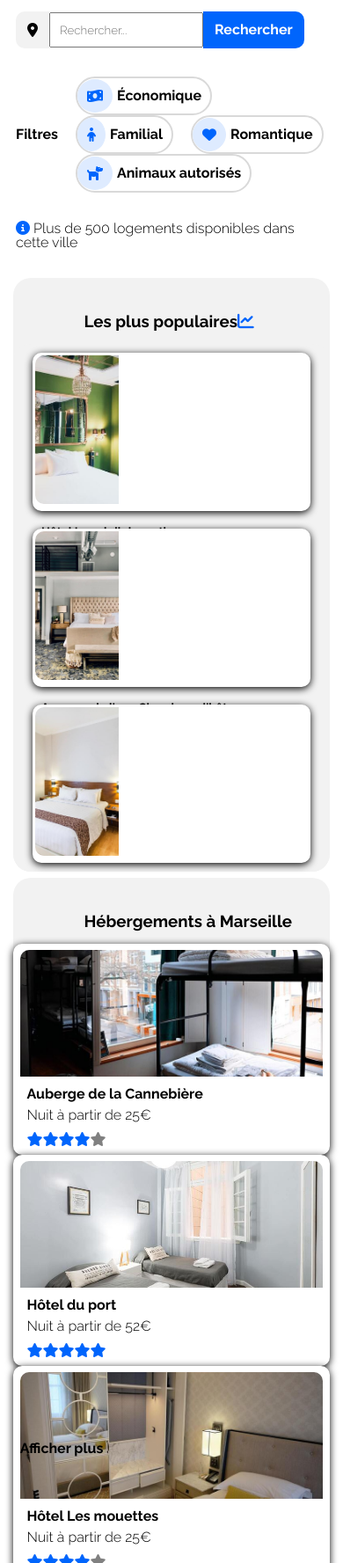
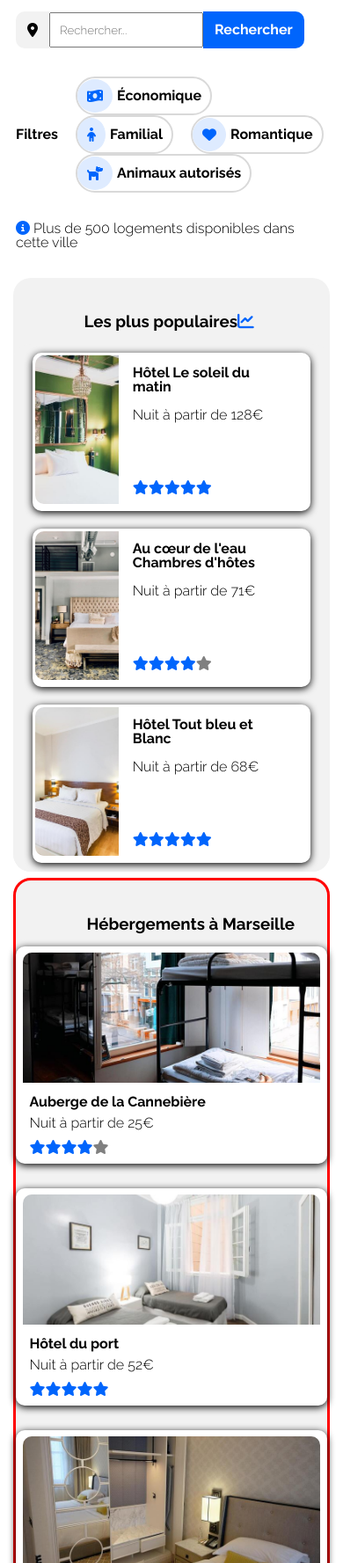
Before and after one commit to Majeste0/Reservia, a plain HTML site: page a/index.html in a window 390 px wide. Shown: the part 223-2000 px from the top of the page at 88% size. Drawn offline with Linux system fonts and the light colour scheme; files that its build step writes are made by us from their sources; files whose address does not match are found by name.

Commit message:
Rename Index + Responsive + Populaires

```diff
--- a/Index.html
+++ b/a/index.html
@@ -2,9 +2,9 @@
 <html lang="fr">
 <head>
 	<meta charset="utf-8">
-	<title>Titre de la page</title>
+	<meta name="viewport" content="width=device-width">
+	<title>Reservia</title>
 	<link rel="stylesheet" href="style.css">
-	<script src="script.js"></script>
 	<link rel="preconnect" href="https://fonts.gstatic.com">
 	<link href="https://fonts.googleapis.com/css2?family=Raleway:wght@300;700&display=swap" rel="stylesheet">
 	<script src="https://kit.fontawesome.com/49e168a0b2.js" crossorigin="anonymous"></script>
@@ -74,7 +74,7 @@
 					<a href="">
 						<img src="Ressources_Maquette/Reservia/images/hebergements/4_small/Auberge-de-la-Cannebière.jpg" class="img_marseille" alt="Logement">
 					</a>
-					<h2 class="titre_image">Auberge de la Cannebière</h2>
+					<h5 class="titre_image">Auberge de la Cannebière</h5>
 					<p class="soustitre_image">Nuit à partir de 25€</p>
 					<i class="fas fa-star fa-star--true"></i><i class="fas fa-star fa-star--true"></i><i class="fas fa-star fa-star--true"></i><i class="fas fa-star fa-star--true"></i><i class="fas fa-star fa-star--false"></i>
 
@@ -86,7 +86,7 @@
 					<a href="">
 						<img src="Ressources_Maquette/Reservia/images/hebergements/4_small/Hôtel-du-port.jpg" class="img_marseille" alt="Logement">
 					</a>
-					<h2 class="titre_image">Hôtel du port</h2>
+					<h5 class="titre_image">Hôtel du port</h5>
 					<p class="soustitre_image">Nuit à partir de 52€</p>
 					<i class="fas fa-star fa-star--true"></i><i class="fas fa-star fa-star--true"></i><i class="fas fa-star fa-star--true"></i><i class="fas fa-star fa-star--true"></i><i class="fas fa-star fa-star--true"></i>
 
@@ -98,7 +98,7 @@
 					<a href="">
 						<img src="Ressources_Maquette/Reservia/images/hebergements/4_small/Hôtel-Les-mouettes.jpg" class="img_marseille" alt="Logement">
 					</a>
-					<h2 class="titre_image">Hôtel Les mouettes</h2>
+					<h5 class="titre_image">Hôtel Les mouettes</h5>
 					<p class="soustitre_image">Nuit à partir de 25€</p>
 					<i class="fas fa-star fa-star--true"></i><i class="fas fa-star fa-star--true"></i><i class="fas fa-star fa-star--true"></i><i class="fas fa-star fa-star--true"></i><i class="fas fa-star fa-star--false"></i>
 
@@ -110,7 +110,7 @@
 					<a href="">
 						<img src="Ressources_Maquette/Reservia/images/hebergements/4_small/Hôtel-de-la-mer.jpg" class="img_marseille" alt="Logement">
 					</a>
-					<h2 class="titre_image">Hôtel de la mer</h2>
+					<h5 class="titre_image">Hôtel de la mer</h5>
 					<p class="soustitre_image">Nuit à partir de 25€</p>
 					<i class="fas fa-star fa-star--true"></i><i class="fas fa-star fa-star--true"></i><i class="fas fa-star fa-star--true"></i><i class="fas fa-star fa-star--false"></i><i class="fas fa-star fa-star--false"></i>
 
@@ -121,7 +121,7 @@
 					<a href="">
 						<img src="Ressources_Maquette/Reservia/images/hebergements/4_small/Auberge-Le-Panier.jpg" class="img_marseille" alt="Logement">
 					</a>
-					<h2 class="titre_image">Auberge Le Panier</h2>
+					<h5 class="titre_image">Auberge Le Panier</h5>
 					<p class="soustitre_image">Nuit à partir de 23€</p>
 					<i class="fas fa-star fa-star--true"></i><i class="fas fa-star fa-star--true"></i><i class="fas fa-star fa-star--true"></i><i class="fas fa-star fa-star--true"></i><i class="fas fa-star fa-star--false"></i>
 
@@ -133,7 +133,7 @@
 					<a href="">
 						<img src="Ressources_Maquette/Reservia/images/hebergements/4_small/Hôtel-chez-Amina.jpg" class="img_marseille" alt="Logement">
 					</a>
-					<h2 class="titre_image">Hôtel chez Amina</h2>
+					<h5 class="titre_image">Hôtel chez Amina</h5>
 					<p class="soustitre_image">Nuit à partir de 96€</p>
 					<i class="fas fa-star fa-star--true"></i><i class="fas fa-star fa-star--true"></i><i class="fas fa-star fa-star--true"></i><i class="fas fa-star fa-star--true"></i><i class="fas fa-star fa-star--true"></i>
 
@@ -149,34 +149,44 @@
 			<h1 class="titre_populaires">Les plus populaires<i class="fas fa-chart-line"></i></h1>
 			<ul class="populaires">
 				<li class="populaire1">
-					<a href="">
 						<img src="Ressources_Maquette/Reservia/images/hebergements/4_small/Hôtel-Le-soleil-du-matin.jpg" class="img_populaires" alt ="Logement">
-					</a>
-					<h5 class="texte_populaire">Hôtel Le soleil du matin</h5>
-					<p class="texte_populaire">Nuit à partir de 128€</p>
+					<div class="texte_populaire">
+						<h5>Hôtel Le soleil du matin</h5>
+						<p>Nuit à partir de 128€</p>
+						<div class="populaire_star">
+						<i class="fas fa-star fa-star--true"></i><i class="fas fa-star fa-star--true"></i><i class="fas fa-star fa-star--true"></i><i class="fas fa-star fa-star--true"></i><i class="fas fa-star fa-star--true"></i>
+					</div>
+					</div>
+
+
+
 
 
 
 				</li>
 
 				<li class="populaire2">
-					<a href="">
 						<img src="Ressources_Maquette/Reservia/images/hebergements/3_medium/Hôtel-au-coeur-de-l'eau-chambres-d'hôtes.jpg" class="img_populaires" alt="Logement">
-					</a>
 					<div class="texte_populaire">
 						<h5>Au cœur de l'eau Chambres d'hôtes</h5>
 						<p>Nuit à partir de 71€</p>
+						<div class="populaire_star">
+						<i class="fas fa-star fa-star--true"></i><i class="fas fa-star fa-star--true"></i><i class="fas fa-star fa-star--true"></i><i class="fas fa-star fa-star--true"></i><i class="fas fa-star fa-star--false"></i>
+					</div>
 					</div>
 
 
 				</li>
 
 				<li class="populaire3">
-					<a href="">
 						<img src="Ressources_Maquette/Reservia/images/hebergements/4_small/Hôtel-Tout-bleu-et-Blanc.jpg" class="img_populaires" alt="Logement">
-					</a>
-					<h5 class="texte_populaire">Hôtel Tout bleu et Blanc</h5>
-					<p class="texte_populaire">Nuit à partir de 68€</p>
+					<div class="texte_populaire">
+						<h5>Hôtel Tout bleu et Blanc</h5>
+						<p>Nuit à partir de 68€</p>
+						<div class="populaire_star">
+						<i class="fas fa-star fa-star--true"></i><i class="fas fa-star fa-star--true"></i><i class="fas fa-star fa-star--true"></i><i class="fas fa-star fa-star--true"></i><i class="fas fa-star fa-star--true"></i>
+					</div>
+					</div>
 
 
 
@@ -210,7 +220,7 @@
 				</li>
 				<li class="activites4">
 					<a href="">
-						<img src="Ressources_Maquette/Reservia/images/activites/2_large/Parc-national-des-Calanques.jpg" class ="img_activites4" alt="Activité">
+						<img src="Ressources_Maquette/Reservia/images/activites/2_large/Parc-National-des-Calanques.jpg" class ="img_activites4" alt="Activité">
 					</a>
 					<h2 class="titre_activites">Parc national des Calanques</h2>
 				</li>
--- a/style.css
+++ b/style.css
@@ -11,6 +11,10 @@
 	/* header */
 	h1 {
 		margin-top: 40px;
+		margin-bottom: 0px;
+	}
+	h5 {
+		margin-top: 15px;
 		margin-bottom: 0px;
 	}
 
@@ -182,7 +186,8 @@
 		margin-left: 15px;
 		line-height: 0.5 !important;
 	}
-	.titre_image {
+
+	h5 {
 		font-size: 1em;
 	}
 
@@ -218,7 +223,6 @@
 		align-items: center;
 		margin-top: 16px;
 		border-radius: 20px;
-
 	}
 
 	.populaire1, .populaire2, .populaire3 {
@@ -227,6 +231,8 @@
 		box-shadow: 0px 2px 8px 0px;
 		height: 30%;
 		width: 88%;
+		display: flex;
+		flex-direction: row;
 	}
 
 	.img_populaires {
@@ -247,10 +253,20 @@
 	}
 
 	.texte_populaire {
-		margin-left: 10px;
-		z-index: 1000;
+		display: flex;
+		flex-direction: column;
+		margin-left: 5%;
+		height: 90%;
+		justify-content: space-around;
+		width: 50%;
+	}
+
+	.populaire_star {
+	margin-top: 50px;
 
 	}
+
+
 
 	.afficher_plus {
 		margin-top: -50px;
@@ -267,7 +283,7 @@
 	.fa-star {
 		color: #0065FC;
 	}
-	.fa-star:nth-child(5n-1) {
+	.center .fa-star:nth-child(5n-1) {
 		margin-left: 15px;
 	}
 
@@ -305,6 +321,7 @@
 		flex-wrap: wrap;
 		max-height: 544px;
 		margin-left: 2%;
+		border: solid red;
 	}
 
 	.img_activites1, .img_activites2, .img_activites3, .img_activites4, .img_activites5, .img_activites6 {
@@ -433,16 +450,24 @@
 		.aside {
 			width: 100%;
 		}
-
+		.contenant {
+			height: 1650px;
+		}
 		.center {
 			width: 100%;
-			height: 1600px;
+			height: 1750px;
+			border: solid red;
 		}
 
 		.cannebiere1, .cannebiere2, .cannebiere3, .cannebiere4, .cannebiere5, .cannebiere6 {
 			width: 100%;
+			height: 15%;
 		}
+		.afficher_plus {
+			margin-bottom: 0px;
+			margin-top: -20px;
 
+		}
 
 		.titre_article {
 			margin-left: 20px;
```
Lines whose indentation alone changed are shown as unchanged.
